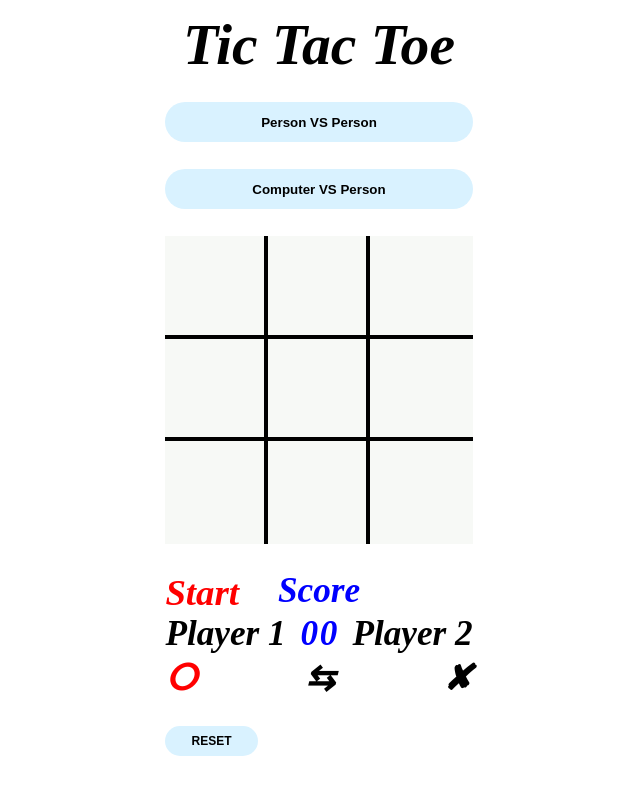
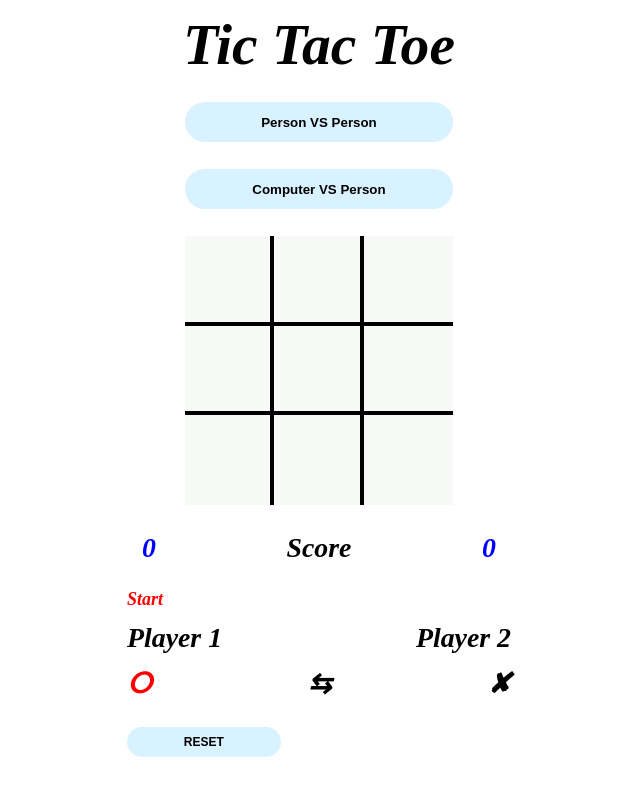
Before and after one commit to 100tomtomas100/tic-tac-toe, a plain HTML site: page index.html in a window 1280 px wide. Shown: the whole page, without its empty margins (321-961 px from the left). Drawn offline with Linux system fonts and the light colour scheme.

Commit message:
added close option when clicking outside the pop-up and change the design a bit

```diff
--- a/index.html
+++ b/index.html
@@ -13,6 +13,7 @@
     </div>
     <div id="pop-up"><div id="pop-up-text"><p id="pop-up-text1"></p>
     <p id="pop-up-text2"></p></div></div>
+    <div id="pop-up-invisible"></div>
     <div id="middle">
 
             <div class="modes" id="pvp">
@@ -33,10 +34,12 @@
                 <div class="cell" id="cell8"></div>
                 <div class="cell" id="cell9"></div>
             </div>
+
         <div id ="players">
-            <div id="start-score"><div id="start1"><p>Start</p></div><div id="score">Score</div><div id="start2"><p></p></div></div>
-            <div id="player1" ><p>Player 1</p><p id="player1score">0</p></div>
-            <div id="player2"><p id="player2score">0</p><p id ="player2-computer">Player 2</p></div>
+            <div id="points"><p id="player1score">0</p><div id="score">Score</div><p id="player2score">0</p></div>
+            <div id="start-score"><div id="start1"><p>Start</p></div><div id="start2"><p></p></div></div>
+            <div id="players-1-2"><div id="player1" ><p>Player 1</p></div><div id="empty"></div>
+            <div id="player2"><p id ="player2-computer">Player 2</p></div></div>
             <div id ="choices"><p id="player1choice"></p><p id="switch-choices" >&#8646;</p><p id="player2choice"></p></div>
         </div>
         <div id="reset">
--- a/script.js
+++ b/script.js
@@ -156,13 +156,13 @@ const ticTacToe = (() => {
     ];
     const popUp = {
        box:  function () {
-        document.getElementById("pop-up").style.display = "block"
+        document.getElementById("pop-up").style.display = "block";
+        document.getElementById("pop-up-invisible").style.display = "block";
        },
        boxtext: function(player, text) {
         document.getElementById("pop-up-text1").textContent = `${player}`;
         document.getElementById("pop-up-text2").textContent = `${text}`;
        }
-
     }
 
     const victory = () => {
@@ -286,6 +286,7 @@ const ticTacToe = (() => {
             },
             popUpClose: function () {
                 document.getElementById("pop-up").style.display = "none";
+                document.getElementById("pop-up-invisible").style.display ="none";
                 if (players.start === "player1"){
                     if(players.computer.active === true){
                     players.computer.start = true;
@@ -328,6 +329,7 @@ const buttons = {
             document.getElementById("switch-choices").addEventListener("click", () => {
                 document.getElementById("start1").innerHTML = "Start";
                 document.getElementById("start2").innerHTML = "";
+                players.start = "player1";
                 players.computer.start = false;
                 buttonFunctions.switchChoices();
                 buttonFunctions.resetScore();
@@ -356,7 +358,10 @@ const buttons = {
 
             }),
         popUpClose:
-            document.getElementById("pop-up").addEventListener("click", buttonFunctions.popUpClose)
+            document.getElementById("pop-up").addEventListener("click", buttonFunctions.popUpClose),
+        popUpCloseInvisible:
+            document.getElementById("pop-up-invisible").addEventListener("click", buttonFunctions.popUpClose)
+
 }
 
     return {Gameboard, players}
--- a/style.css
+++ b/style.css
@@ -28,11 +28,11 @@ body {
     width: 100%;
     display: grid;
     align-content: space-around;
-    justify-content: center;
+    justify-items: center;
 }
 #game-board {
-    width: 24vw;
-    height: 24vw;
+    width: 21vw;
+    height: 21vw;
     min-width: 150px;
     min-height: 150px;
     background-color: #F7F9F6;
@@ -40,6 +40,7 @@ body {
     grid-template-columns: 1fr 1fr 1fr;
     grid-template-rows: 1fr 1fr 1fr;
 }
+
 .cell {
     width: 100%;
     height: 100%;
@@ -47,7 +48,7 @@ body {
     align-items: center;
     justify-content: center;
     font-weight: 600;
-    font-size: calc(2em + 2vw);
+    font-size: calc(1em + 2.5vw);
     font-style: italic;
 }
 #cell1, #cell2, #cell3, #cell4, #cell5, #cell6 {
@@ -57,11 +58,15 @@ body {
     border-right: 4px solid black;
 }
 #reset {
-   margin-bottom: 30px;
+    width: 30vw;
+    min-width: 200px;
+    margin-bottom: 30px;
+    display: flex;
+    justify-items: flex-start;
 }
 #reset button {
     height: 30px;
-    width: 30%;
+    width: 40%;
     border-radius: 15px;
     background-color: #D9F2FF;
     border-color: transparent;
@@ -69,36 +74,44 @@ body {
     font-size: 12px;
 }
 .modes button {
-    width: 100%;
+    width: 21vw;
     height: 40px;
+    min-width: 150px;
     border-radius: 20px;
     border-color: transparent;
     background-color: #D9F2FF;
     font-weight: 600;
 }
 #players {
+    width: 30%;
+    min-width: 200px;
     display: grid;
-    grid-template-rows: 1fr 1fr 1fr;
+    grid-template-rows: 1fr 1fr 1fr 1fr;
     grid-template-columns: 1fr 1fr;
     font-weight: 600;
     font-style: italic;
-    font-size: calc(1em + 1.5vw);
+    font-size: calc(1.1em + 0.8vw);
+    gap: 12px;
+}
+#points {
+    grid-area: 1/1/2/3;
+    display: flex;
+    justify-content: space-between;
 }
 #start-score {
-    grid-area: 1/1/2/3;
+    grid-area: 2/1/3/3;
     display: flex;
     justify-content: space-between;
     color: blue;
 }
-#player1 {
-    grid-area: 2/1/3/2;
-    display:flex;
-
+#players-1-2 {
+    grid-area: 3/1/4/3;
+    display: flex;
+    flex-wrap: nowrap;
+    justify-content: space-between;
 }
-#player2 {
-    grid-area: 2/2/3/3;
-    display: flex;
-    justify-content: flex-end;
+#empty {
+    width: 6vw;
 }
 #player1score {
     margin-left: 15px;
@@ -109,19 +122,24 @@ body {
     color: blue;
 }
 #choices {
-    grid-area: 3/1/4/3;
+    grid-area: 4/1/5/3;
     display: flex;
     justify-content: space-between;
 }
 #start1, #start2 {
     height: 100%;
     width: 100%;
-    font-size: calc(0.5em + 1.5vw);
+    font-size: calc(0.6em + 0.1vw);
     color: red;
 }
 #start2 {
     display: flex;
     justify-content: flex-end;
+    align-items:flex-end;
+}
+#start1 {
+    display: flex;
+    align-items: flex-end;
 }
 #pop-up{
 	width: 40vw;
@@ -137,6 +155,7 @@ body {
 	top:50%;
 	left:50%;
 	Transform: translate(-50%,-50%);
+    z-index: 2;
 	display: none;
 }
 #pop-up-text {
@@ -149,3 +168,10 @@ body {
     font-weight: 600;
     overflow-wrap: normal;
 }
+#pop-up-invisible {
+    Position:absolute;
+    display: none;
+    width: 100vw;
+    height: 100vh;
+    z-index: 1;
+}
```
Lines whose indentation alone changed are shown as unchanged.
